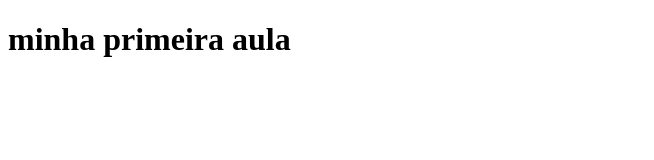
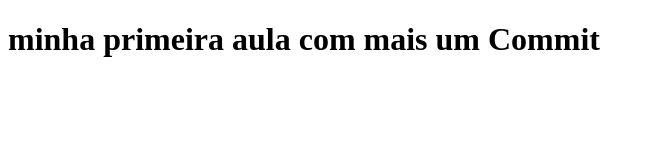
Before and after one commit to ka7sousa/aulateste, a plain HTML site: page aula 1/index.html in a window 1280 px wide. Shown: the whole page, without its empty margins (0-654 px from the left). Drawn offline with Linux system fonts and the light colour scheme.

Commit message:
adicionamos mais uma parte de testo em nosso cod

```diff
--- a/aula 1/index.html
+++ b/aula 1/index.html
@@ -5,6 +5,6 @@
   <title>aula 1</title>
 </head>
 <body>
-  <h1>minha primeira aula</h1>
+  <h1>minha primeira aula com mais um Commit</h1>
 </body>
 </html>
```
